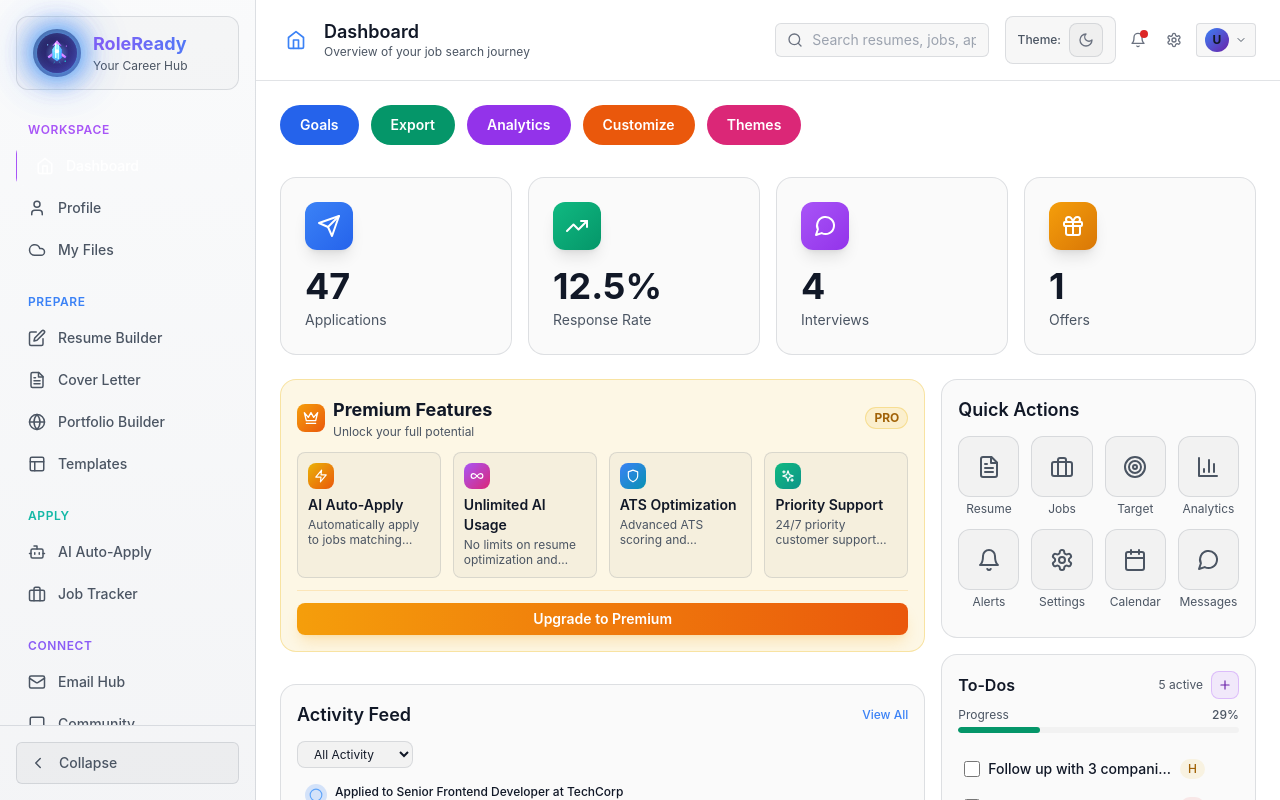
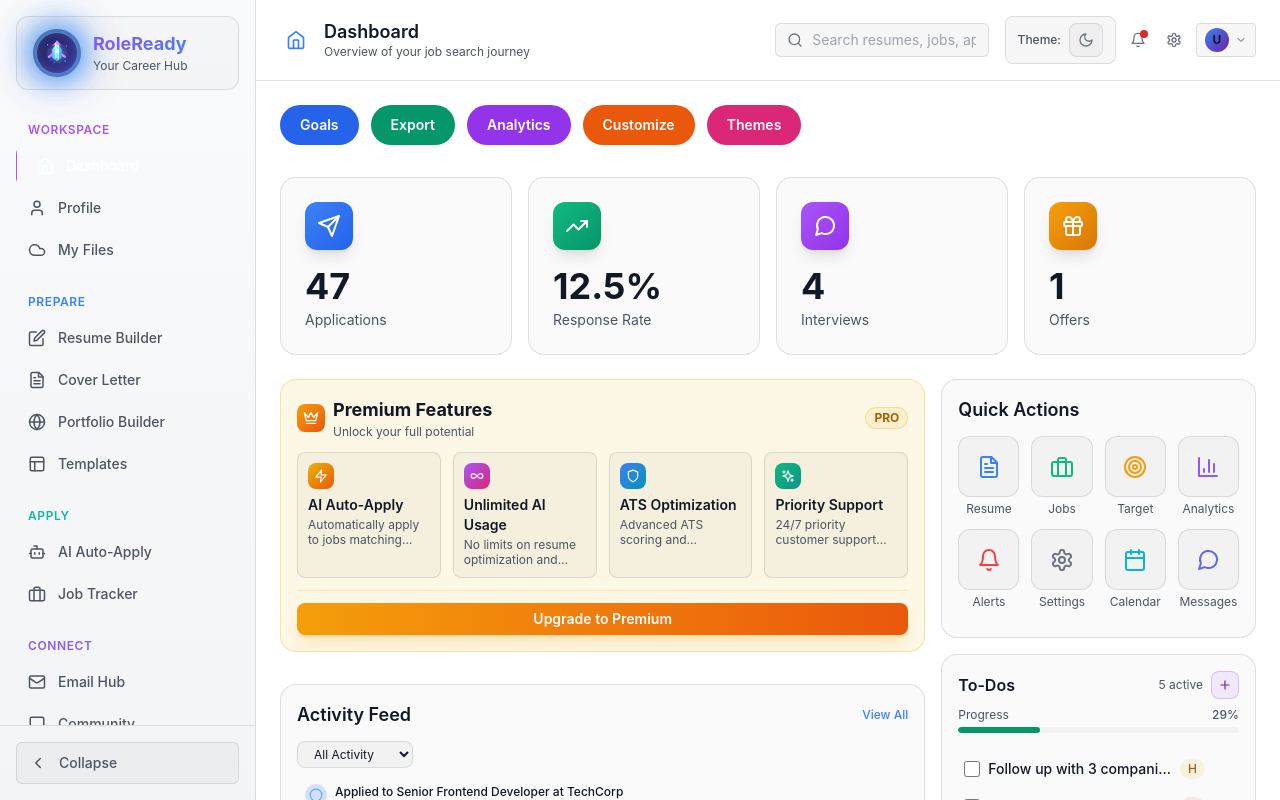
Before and after one commit to dvskr/RoleRabbit, a Next.js app in the folder apps/web/: page /dashboard in a window 1280 px wide. Built offline with nearby package versions, Linux system fonts and the light colour scheme; no server answers.

Commit message:
Update QuickActionButton component

```diff
--- a/apps/web/src/components/DashboardFigma/components/QuickActionButton.tsx
+++ b/apps/web/src/components/DashboardFigma/components/QuickActionButton.tsx
@@ -6,8 +6,33 @@ interface QuickActionButtonProps {
   colors: ThemeColors;
 }
 
+// Get icon color based on action ID
+const getIconColor = (actionId: string): string => {
+  switch (actionId) {
+    case 'resume':
+      return '#3b82f6'; // Blue
+    case 'jobs':
+      return '#10b981'; // Green
+    case 'target':
+      return '#f59e0b'; // Amber/Orange
+    case 'analytics':
+      return '#8b5cf6'; // Purple
+    case 'notifications':
+      return '#ef4444'; // Red
+    case 'settings':
+      return '#6b7280'; // Gray
+    case 'calendar':
+      return '#06b6d4'; // Cyan
+    case 'messages':
+      return '#6366f1'; // Indigo
+    default:
+      return '#6b7280'; // Default gray
+  }
+};
+
 export function QuickActionButton({ action, colors }: QuickActionButtonProps) {
   const Icon = action.icon;
+  const iconColor = getIconColor(action.id);
 
   return (
     <div className="flex flex-col items-center gap-1">
@@ -17,22 +42,25 @@ export function QuickActionButton({ action, colors }: QuickActionButtonProps) {
         style={{
           background: colors.inputBackground,
           border: `1px solid ${colors.border}`,
-          color: colors.secondaryText,
         }}
         onMouseEnter={(e) => {
           e.currentTarget.style.background = colors.hoverBackground;
-          e.currentTarget.style.borderColor = colors.borderFocused;
-          e.currentTarget.style.color = colors.primaryText;
+          e.currentTarget.style.borderColor = iconColor;
+          e.currentTarget.style.transform = 'scale(1.1)';
         }}
         onMouseLeave={(e) => {
           e.currentTarget.style.background = colors.inputBackground;
           e.currentTarget.style.borderColor = colors.border;
-          e.currentTarget.style.color = colors.secondaryText;
+          e.currentTarget.style.transform = 'scale(1)';
         }}
         title={action.label}
         aria-label={action.label}
       >
-        <Icon size={18} className="sm:w-5 sm:h-5 md:w-6 md:h-6" />
+        <Icon
+          size={18}
+          className="sm:w-5 sm:h-5 md:w-6 md:h-6"
+          style={{ color: iconColor }}
+        />
       </button>
       <span className="text-[10px] sm:text-xs text-center truncate w-full" style={{ color: colors.secondaryText }}>
         {action.label}
```
